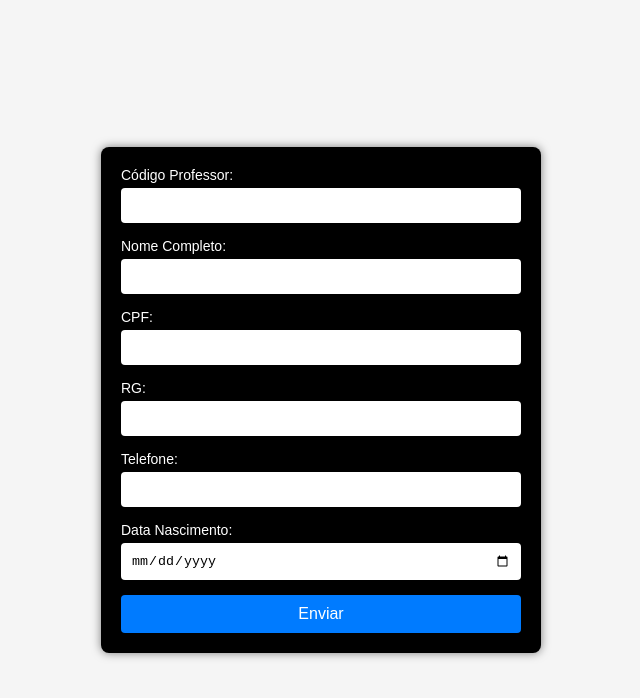
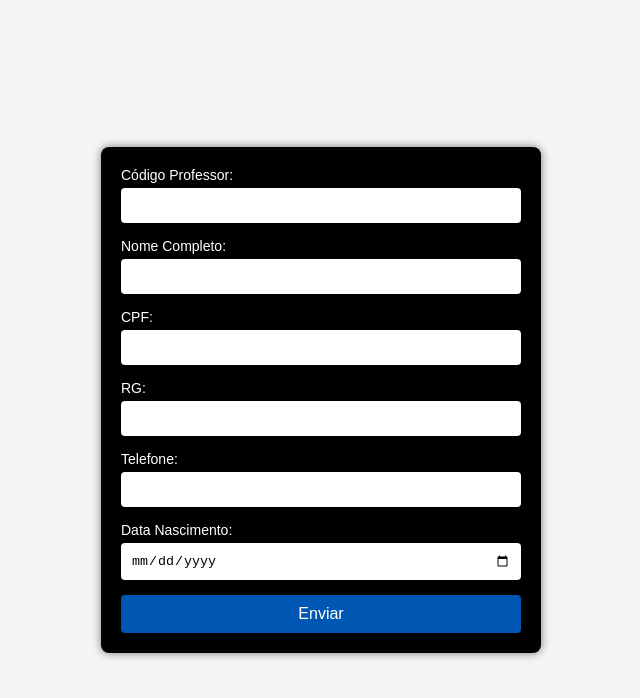
Before and after one commit to GuilhermeDeOliveiraJesus/Saresp_2024, a plain HTML site: page Index.html in a window 1280 px wide. In both pictures the pointer is over the button "Enviar". Shown: the whole page, without its empty margins (319-959 px from the left). Drawn offline with Linux system fonts and the light colour scheme.

Commit message:
adicionando parte faltando do Style.csss

```diff
--- a/Style.css
+++ b/Style.css
@@ -48,3 +48,7 @@ form button {
     cursor: pointer;
     font-size: 16px;
 }
+
+form button:hover {
+    background-color: #0056b3;
+}
```
